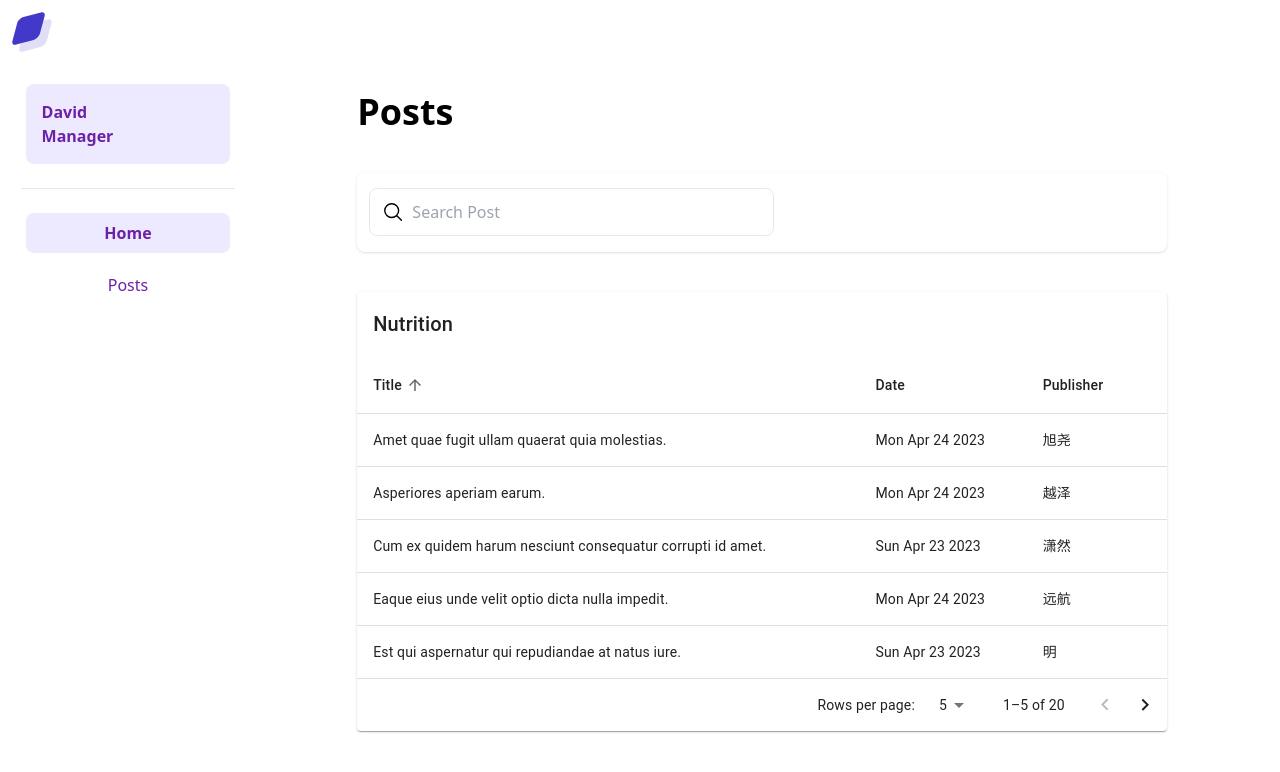
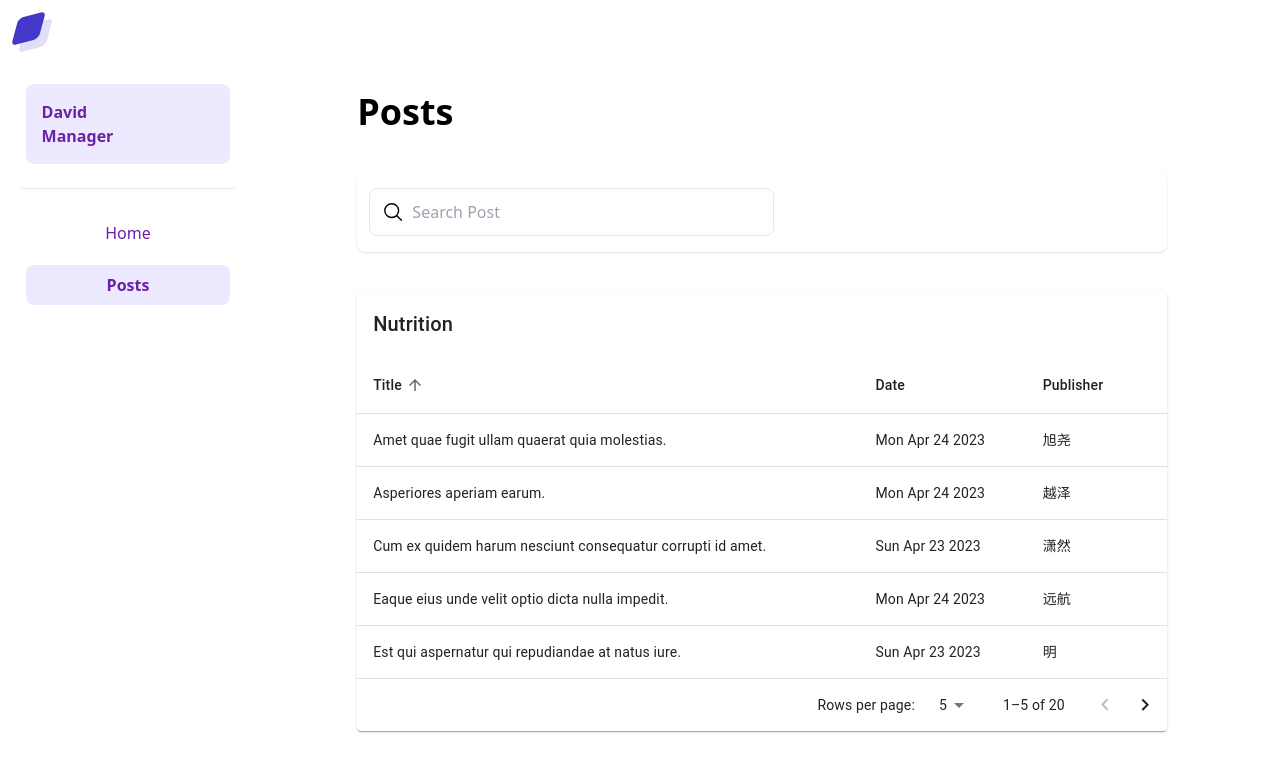
Before and after one commit to zhanglinfengcs/check-in-system, a React (Vite) app: page /posts in a window 1280 px wide. Shown: the top 772 px of the page. Built offline with nearby package versions, Linux system fonts and the light colour scheme.

Commit message:
fix: update side nav status after refresh page

```diff
--- a/src/layouts/MainLayout.tsx
+++ b/src/layouts/MainLayout.tsx
@@ -3,6 +3,7 @@ import { Outlet } from "react-router-dom";
 import SideNav from "./SideNav.tsx";
 
 const MainLayout: React.FC = () => {
+
   return (
     <div className="w-screen h-screen grid xl:grid-cols-[1fr_4fr] 2xl:grid-cols-[1fr_6fr]">
       <nav>
--- a/src/layouts/SideNav.tsx
+++ b/src/layouts/SideNav.tsx
@@ -1,5 +1,5 @@
 import React, { useState } from "react";
-import { Link } from "react-router-dom";
+import { Link, useLocation } from "react-router-dom";
 import Logo from "../components/Logo";
 
 type SideNavItemType = {
@@ -10,7 +10,7 @@ type SideNavItemType = {
 };
 
 const sideNavItems: SideNavItemType[] = [
-  { title: "Home", path: "/home", current: true },
+  { title: "Home", path: "/home", current: false },
   { title: "Posts", path: "/posts", current: false },
 ];
 
@@ -19,12 +19,19 @@ function classNames(...classes: string[]) {
 }
 
 const SideNav: React.FC = () => {
-  const [navItems, setNavItems] = useState(sideNavItems);
+  const location = useLocation();
+  const [navItems, setNavItems] = useState(() => {
+    return sideNavItems.map(item => {
+      if (location.pathname.includes(item.title.toLowerCase()))
+        return {...item, current: true};
+      return item
+    })
+  });
 
   function handleClick(title: string) {
     const newNavItems = [...navItems];
     newNavItems.map((item) => {
-      if (item.current === true) {
+      if (item.current) {
         item.current = false;
       }
       if (item.title == title) {
@@ -33,6 +40,7 @@ const SideNav: React.FC = () => {
     });
     setNavItems(newNavItems);
   }
+
   return (
     <div className="h-full flex flex-col justify-start items-center gap-6">
       <div className="w-full flex flex-col">
```
